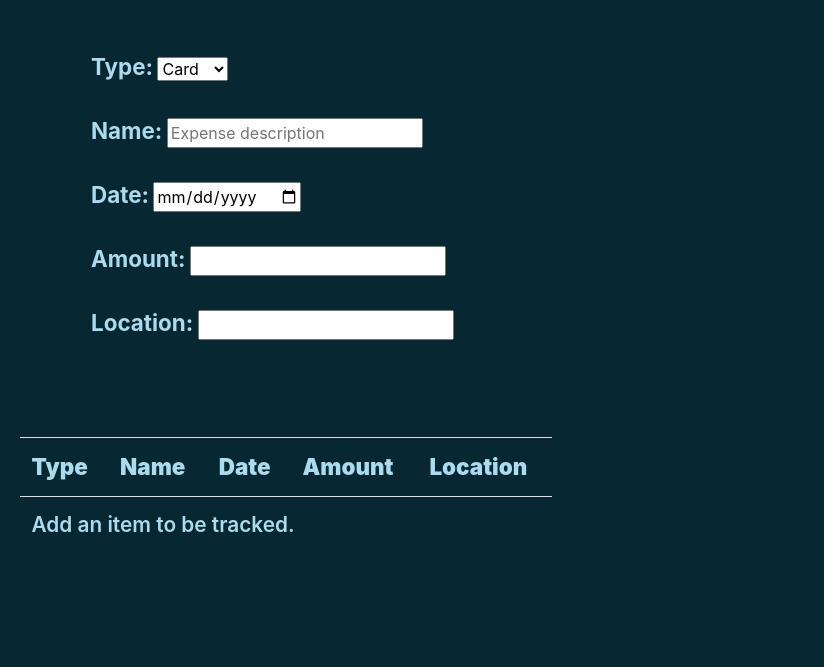
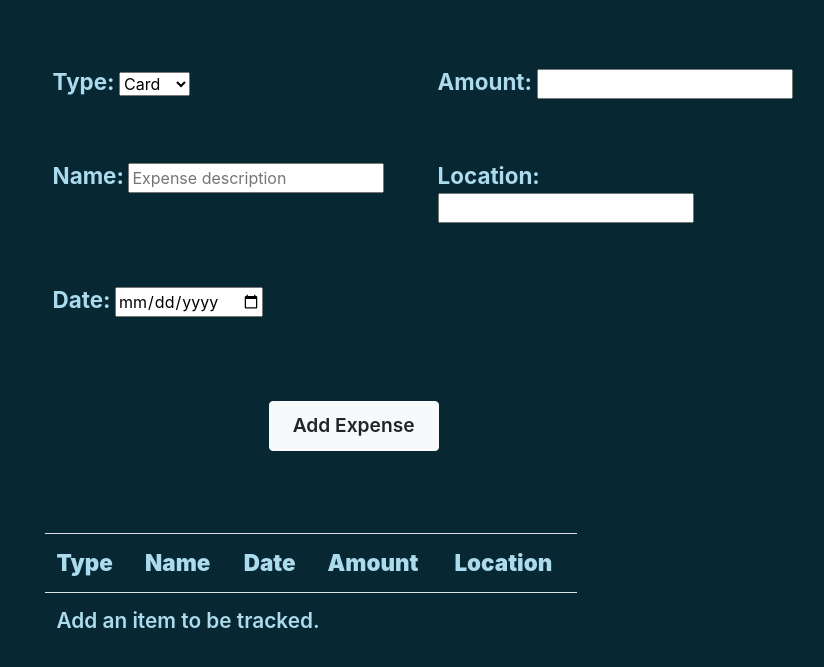
Before and after one commit to johnladeur/expense-tracker, a plain HTML site: page index.html in a window 1280 px wide. Shown: the part 81-748 px from the top of the page, without its empty margins (323-1147 px from the left). Drawn offline with nearby package versions, Linux system fonts and the light colour scheme.

Commit message:
updated element positioning

```diff
--- a/index.html
+++ b/index.html
@@ -15,7 +15,8 @@
         <h1>Expense Tracker</h1>
     </div>
     <div  class="input-container">
-        <div>
+        <div class="row">
+            <div class="col-md 4">
         <span>Type:</span>
         <select name="type">
             <option value="Card">Card</option>
@@ -23,28 +24,37 @@
             <option value="Check">Check</option>
             <option value="Other">Other</option>
         </select>
+    </div>
+    <div class="col-md 4">
+        <span class="amount">Amount:</span>
+        <input id="Amount-entry" type="number">
         </div>
-
-        <div>
+        </div>
+    <div class="row">
+        <div class="col-sm-6">
         <span>Name:</span>
         <input id="expense-entry" type="text" placeholder="Expense description">
         </div>
-
-        <div>
+        <div class="col-sm-6">
+            <span>Location:</span>
+            <input type="text">
+        </div>
+    </div>
+    <div class="row">
+        <div class="col-sm-12">
         <span>Date:</span>
         <input id="date-input" type="date"
         min="2019-01-01">
         </div>
+    </div>
 
-        <div>
-        <span>Amount:</span>
-        <input id="Amount-entry" type="number">
-        </div>
 
-        <div>
-            <span>Location:</span>
-            <input type="text">
-        </div>
+
+
+
+            <button type="button" id="button" class="btn btn-light">Add Expense</button>
+
+
     </div>
 
     <div style="overflow-x:auto;">
--- a/styles.css
+++ b/styles.css
@@ -14,14 +14,14 @@
 
 .expense-table{
     width: 45%;
-    margin-left: 25%;
+    margin-left: 27%;
     margin-top: 3%;
     color: rgb(172, 219, 238);
 }
 
 .input-container{
-    width: 650px;
-    margin-left: 30%;
+    width: 800px;
+    margin-left: 27%;
 
 }
 
@@ -45,3 +45,12 @@ span{
 div{
     padding: 15px;
 }
+
+#button{
+    margin-top: 7%;
+    margin-left: 30%;
+    font-weight: 600;
+    font-size: 1.2rem;
+    width: 170px;
+    height: 50px;
+}
```
